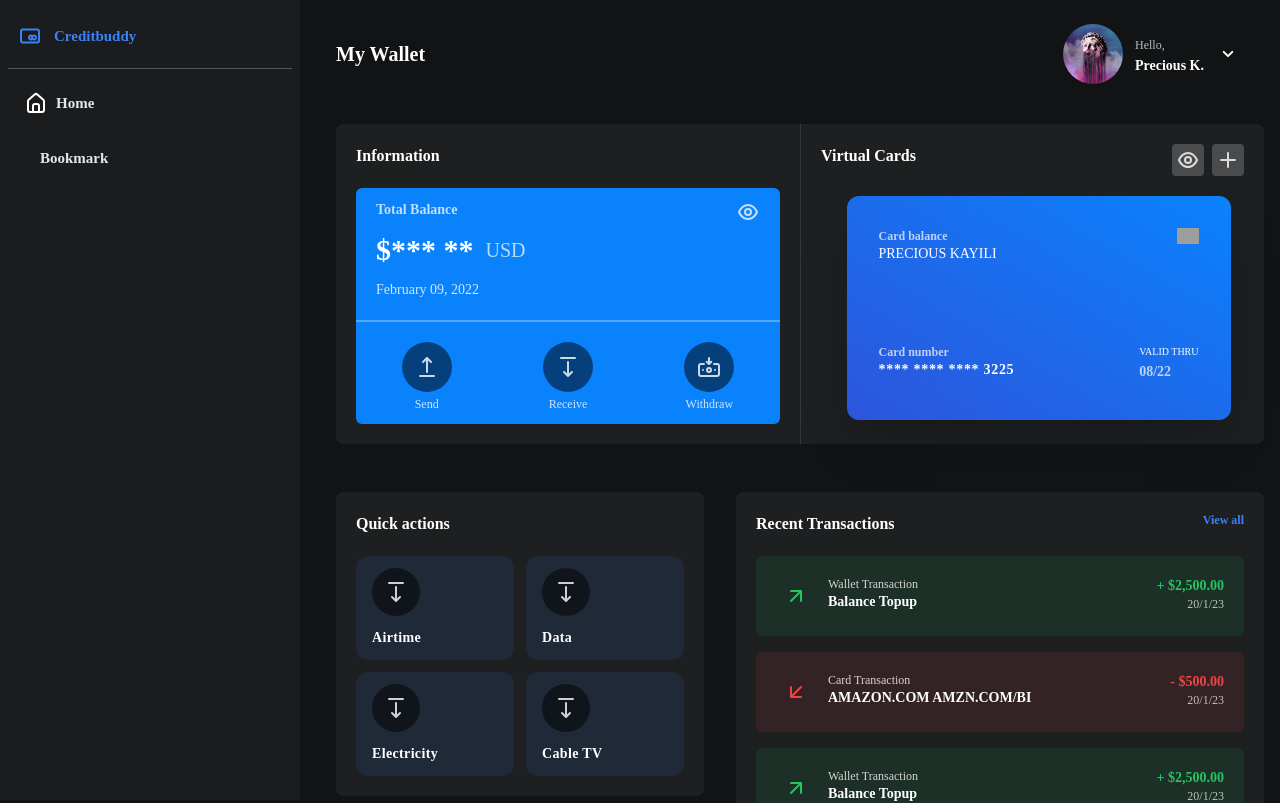
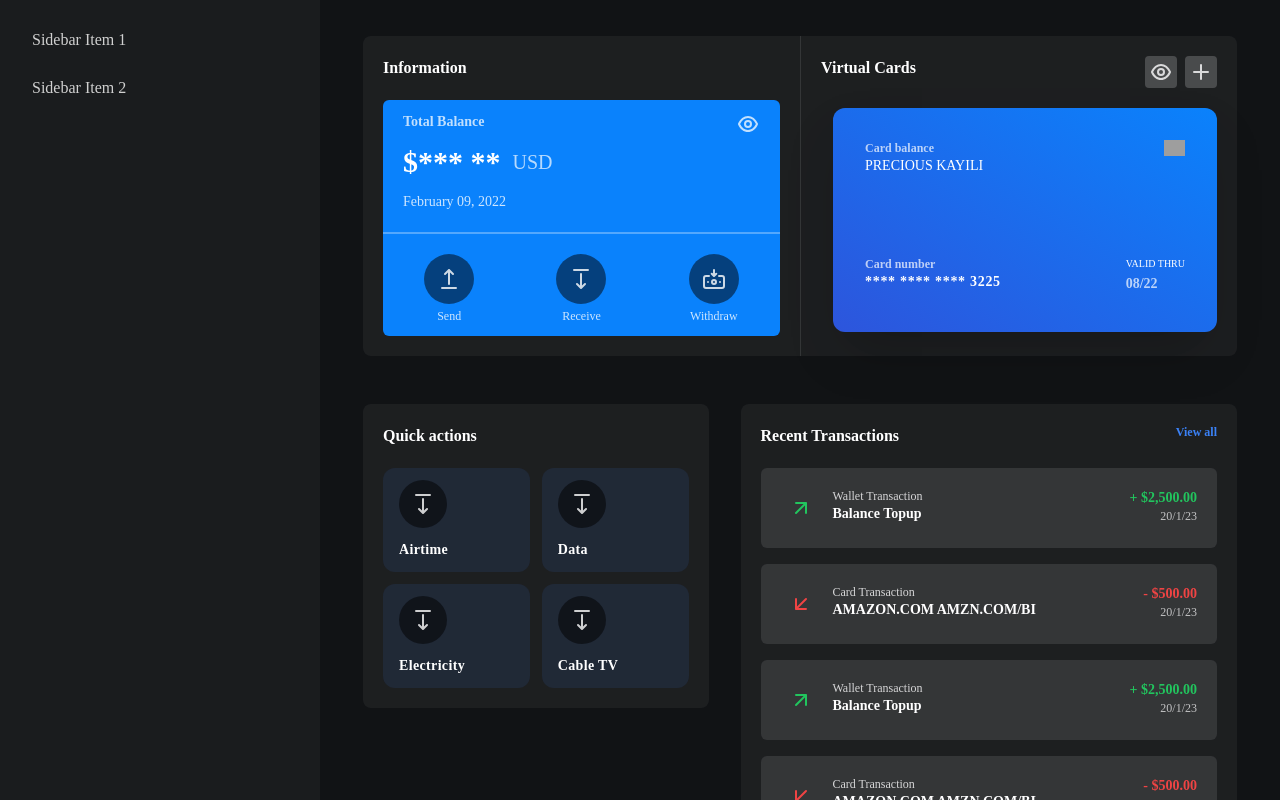
Before and after one commit to preciouskayili/creditbuddy-frontend, a React (Vite) app: page / in a window 1280 px wide. Shown: the top 803 px of the page. Built offline with nearby package versions, Linux system fonts and the light colour scheme; grey boxes are pictures that could not be loaded; a web font is replaced by a local one.

Commit message:
DaisyUI Integration

```diff
--- a/package.json
+++ b/package.json
@@ -10,6 +10,7 @@
   },
   "dependencies": {
     "@iconscout/react-unicons": "^1.1.6",
+    "daisyui": "^2.50.1",
     "keen-slider": "^6.8.5",
     "react": "^18.2.0",
     "react-dom": "^18.2.0",
--- a/src/components/Dashboard/RecentTransactions.jsx
+++ b/src/components/Dashboard/RecentTransactions.jsx
@@ -10,7 +10,7 @@ const RecentTransactions = () => {
     <>
       {[1, 2].map((items) => (
         <>
-          <div key={items} className="flex mb-4 bg-green-500/10 p-5 rounded-md">
+          <div key={items} className="flex mb-4 bg-white/10 p-5 rounded-md">
             <div className="flex">
               <UilArrowUpRight className="text-green-500 text-lg mr-3 p-2 h-10 w-10 rounded-sm" />
               <div className="flex-col mr-auto">
@@ -32,7 +32,7 @@ const RecentTransactions = () => {
             </div>
           </div>
 
-          <div key={items} className="flex mb-4 bg-red-500/10 p-5 rounded-md">
+          <div key={items} className="flex mb-4 bg-white/10 p-5 rounded-md">
             <div className="flex">
               <UilArrowDownLeft className="text-red-500 text-lg mr-3 p-2 h-10 w-10 rounded-sm" />
               <div className="flex-col mr-auto">
--- a/src/components/Dashboard/Sidebar.jsx
+++ b/src/components/Dashboard/Sidebar.jsx
@@ -1,36 +1,32 @@
 import { UilCardAtm, UilEstate } from "@iconscout/react-unicons";
 import { useContext } from "react";
 import { ToggleContext } from "../../context/ToggleContext";
-const Sidebar = () => {
+import Navbar from "./Navbar";
+const Sidebar = ({ children }) => {
   const { isToggled } = useContext(ToggleContext);
   return (
-    <div
-      className={
-        isToggled
-          ? "fixed top-0 bottom-0 p-2 w-[300px] overflow-y-auto z-50 text-center bg-[#1A1C1E] transition-all left-0"
-          : "sm:-left-[100%] -left-[100%] lg:left-0 fixed top-0 bottom-0 p-2 w-[300px] overflow-y-auto z-50 text-center bg-[#1A1C1E]"
-      }
-    >
-      <div className="text-gray-100 text-xl">
-        <div className="p-2.5 mt-1 flex items-center">
-          <UilCardAtm className="h-6 w-6 text-blue-500" />
-          <h1 className="font-bold text-blue-500 text-[15px] ml-3">
-            Creditbuddy
-          </h1>
-        </div>
-        <div className="my-2 bg-gray-600 h-[1px]" />
+    <div className="drawer drawer-mobile">
+      <input id="my-drawer-2" type="checkbox" className="drawer-toggle" />
+      <div className="drawer-content flex flex-col items-center justify-center">
+        <label
+          htmlFor="my-drawer-2"
+          className="btn btn-primary drawer-button lg:hidden"
+        >
+          Open drawer
+        </label>
+        <Navbar />
+        {children}
       </div>
-      <div className="p-2.5 mt-3 flex items-center rounded-md px-4 duration-300 cursor-pointer hover:bg-blue-600 text-white">
-        <div className="my-auto text-gray-">
-          <UilEstate />
-        </div>
-        <span className="text-[15px] ml-2 text-gray-200 font-bold">Home</span>
-      </div>
-      <div className="p-2.5 mt-3 flex items-center rounded-md px-4 duration-300 cursor-pointer hover:bg-blue-600 text-white">
-        <i className="bi bi-bookmark-fill" />
-        <span className="text-[15px] ml-4 text-gray-200 font-bold">
-          Bookmark
-        </span>
+      <div className="drawer-side">
+        <label htmlFor="my-drawer-2" className="drawer-overlay"></label>
+        <ul className="menu p-4 w-80 bg-[#1A1C1E] text-neutral-content">
+          <li>
+            <a>Sidebar Item 1</a>
+          </li>
+          <li>
+            <a>Sidebar Item 2</a>
+          </li>
+        </ul>
       </div>
     </div>
   );
--- a/src/layouts/DashboardLayout.jsx
+++ b/src/layouts/DashboardLayout.jsx
@@ -1,21 +1,14 @@
-import Navbar from "../components/Dashboard/Navbar";
 import Sidebar from "../components/Dashboard/Sidebar";
 import { useContext } from "react";
 import { ToggleContext } from "../context/ToggleContext";
 const DashboardLayout = ({ children }) => {
   const { setIsToggled } = useContext(ToggleContext);
   return (
-    <div className="grid grid-cols-12">
-      <div className="col-span-3">
-        <Sidebar />
+    <Sidebar>
+      <div className="px-4 py-4" onClick={() => setIsToggled(false)}>
+        {children}
       </div>
-      <div className="lg:col-span-9 col-span-12">
-        <Navbar />
-        <div className="px-4 py-4" onClick={() => setIsToggled(false)}>
-          {children}
-        </div>
-      </div>
-    </div>
+    </Sidebar>
   );
 };
 
--- a/tailwind.config.cjs
+++ b/tailwind.config.cjs
@@ -6,5 +6,23 @@ module.exports = {
   theme: {
     extend: {},
   },
-  plugins: [],
+  daisyui: {
+    themes: [
+      {
+        smartklasTheme: {
+          primary: "#0033E8",
+          secondary: "#F000B8",
+          accent: "#37CDBE",
+          neutral: "#121212",
+          "base-100": "#FFFFFF",
+          "base-200": "#8C8C8C",
+          info: "#3ABFF8",
+          success: "#36D399",
+          warning: "#FBBD23",
+          error: "#F87272",
+        },
+      },
+    ],
+  },
+  plugins: [require("daisyui")],
 }
```
Also changed, not shown: 1 other file (tests, documents, lock files or other folders).
